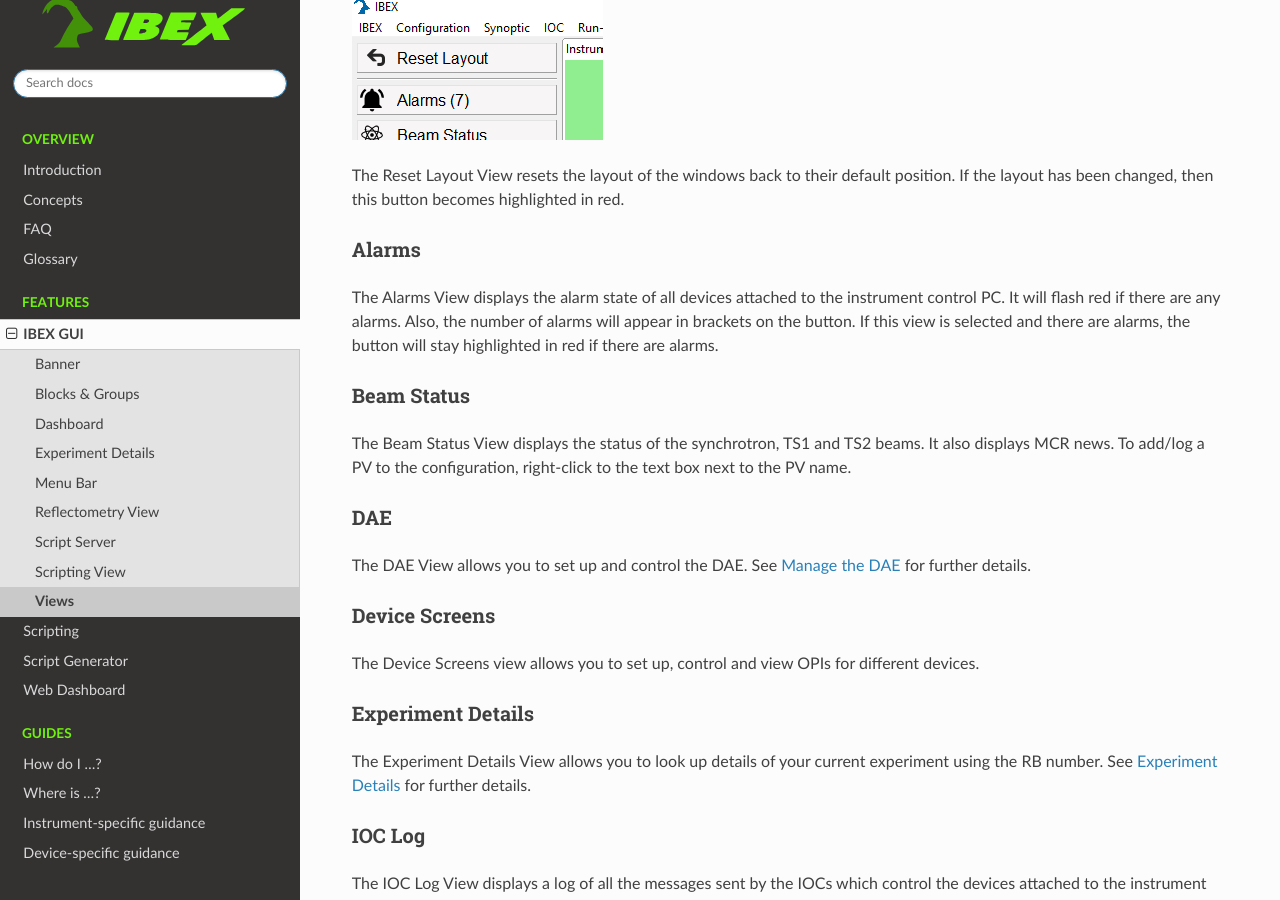
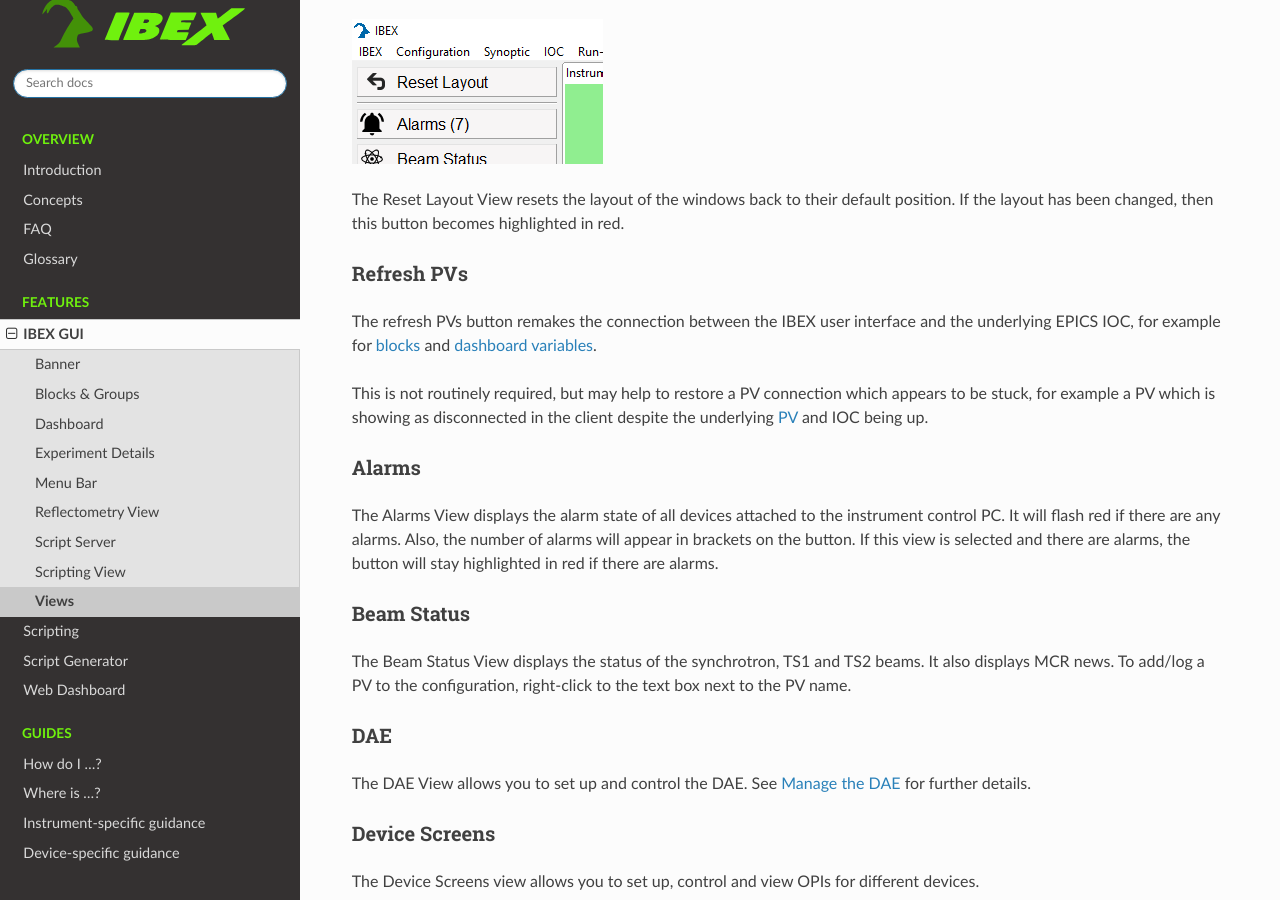
Before and after one commit to ISISComputingGroup/ibex_user_manual, a Sphinx documentation site: the page built from doc/gui/Views.rst, in a window 1280 px wide and 900 px high, scrolled down 2081 px. Built offline with Sphinx 7.4.7 and the Read the Docs theme 3.1.0, drawn with Linux system fonts in a browser that asks for light colours.

Commit message:
Add docs on refresh PVs button

```diff
--- a/doc/gui/Views.rst
+++ b/doc/gui/Views.rst
@@ -38,6 +38,14 @@
 .. image:: reset_layout_button.png
 
 The Reset Layout View resets the layout of the windows back to their default position. If the layout has been changed, then this button becomes highlighted in red.
+
+.. _view_refresh_pvs:
+
+Refresh PVs
+===========
+The refresh PVs button remakes the connection between the IBEX user interface and the underlying EPICS IOC, for example for :doc:`blocks <Blocks-and-Groups>` and :doc:`dashboard variables <Dashboard>`.
+
+This is not routinely required, but may help to restore a PV connection which appears to be stuck, for example a PV which is showing as disconnected in the client despite the underlying :ref:`PV <concept_blocks_pvs>` and IOC being up.
 
 .. _view_alarms:
 
```
